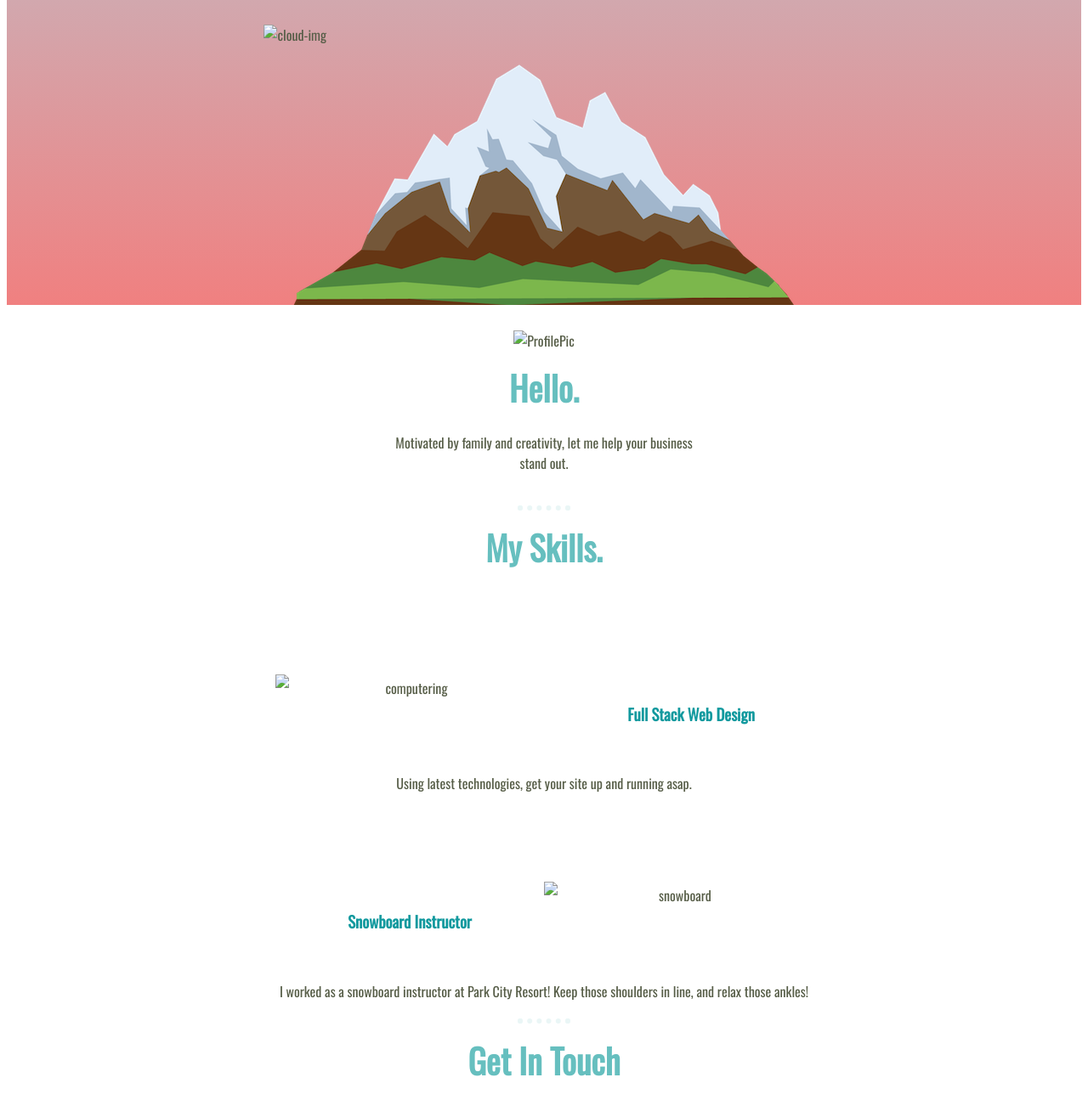
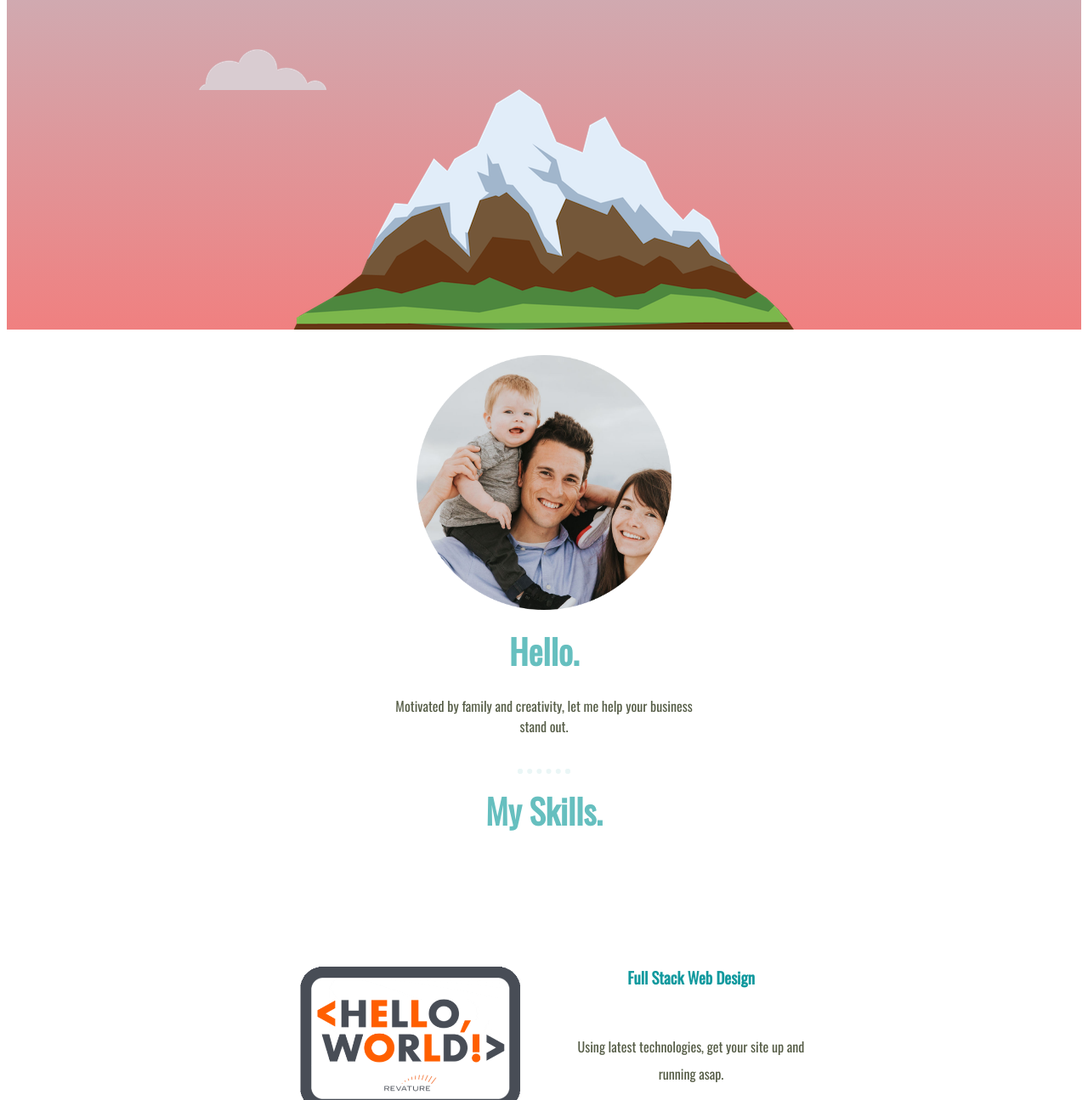
Before and after one commit to MrEverymorning/yoyoyo, a plain HTML site: page index.html in a window 1280 px wide. Shown: the part 445-1740 px from the top of the page at 85% size. Drawn offline with nearby package versions, Linux system fonts and the light colour scheme; files whose address does not match are found by name.

Commit message:
Update index.html

```diff
--- a/index.html
+++ b/index.html
@@ -23,16 +23,16 @@
     <![endif]-->
     <script src="" async defer></script>
     <div class="top-container">
-        <img id="cloud1"src="MySiteImages/cloud.png" alt="cloud-img">
+        <img id="cloud1"src="cloud.png" alt="cloud-img">
         <h1>Hi, </h1>
         <h1>I'm Lucas!</h1>
         <h2 class="prowebdeveloper"><span class="pro">pro</span> web developer</h2>
-        <img id="cloud2"src="MySiteImages/cloud.png" alt="cloud-img">
+        <img id="cloud2"src="cloud.png" alt="cloud-img">
         <img id="mountain"src="MySiteImages/mountain.png" alt="mountain-img">
     </div>
     <div class="middle-container">
         <div class="profile">
-            <img class="skillsimg" height="300px" width="300px" src="MySiteImages/circle-cropped.png" alt="ProfilePic">
+            <img class="skillsimg" height="300px" width="300px" src="circle-cropped.png" alt="ProfilePic">
             <h2 class="hello">Hello.</h2>
             <p class="description1">Motivated by family and creativity, let me help your business stand out.</p>
         </div>
@@ -40,12 +40,12 @@
         <div class="skills">
             <h2 class="h2skills">My Skills.</h2>
             <div class="skill-row">
-                <img class="computer" src="MySiteImages/giphy hello world.gif" alt="computering">
+                <img class="computer" src="giphy hello world.gif" alt="computering">
                 <h3 class="h3fullstackwebdesign">Full Stack Web Design</h3>
                 <p>Using latest technologies, get your site up and running asap.</p>
             </div>
             <div class="skill-row" class="snowboard">
-                <img class="snowboardimg" class="skillsimg" src="MySiteImages/kisspng-snowboarding-skiing-ski-snowboard-helmets-sport-snowboard-5abdd37443ce68.0911165515223898762777.png" alt="snowboard">
+                <img class="snowboardimg" class="skillsimg" src="kisspng-snowboarding-skiing-ski-snowboard-helmets-sport-snowboard-5abdd37443ce68.0911165515223898762777.png" alt="snowboard">
                 <h3 class="snowboardh">Snowboard Instructor</h3>
                 <p class="snowboarddes">I worked as a snowboard instructor at Park City Resort!  Keep those shoulders in line, and relax those ankles!</p>
             </div>
```
